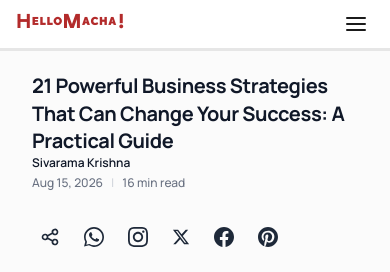
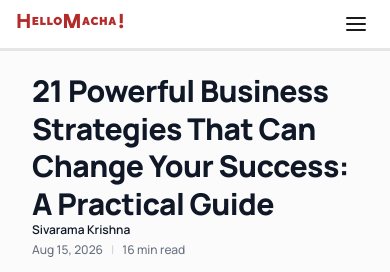
Before and after one commit to poornaprasadmacha/hellomacha, a Next.js app: page /21-powerful-business-strategies in a window 390 px wide. Shown: the top 272 px of the page. Built offline with nearby package versions, Linux system fonts and the light colour scheme.

Commit message:
Optimize H1 title styling with exact responsive text sizes and remove shadow classes for flat UI

```diff
--- a/app/[slug]/page.tsx
+++ b/app/[slug]/page.tsx
@@ -252,8 +252,7 @@ export default async function DynamicSlugPage({ params }: PageProps) {
         />
 
         <header className="mt-2 mb-8 text-left">
-          {/* Article Title (H1) - Medium title sizing for best UI/UX */}
-          <h1 className="mb-3 text-xl sm:text-2xl md:text-3xl font-bold leading-snug tracking-tight text-gray-900 text-left">
+          <h1 className="text-3xl md:text-4xl lg:text-5xl font-extrabold text-gray-900 leading-tight tracking-tight mb-6">
             {data.title}
           </h1>
 
@@ -274,9 +273,9 @@ export default async function DynamicSlugPage({ params }: PageProps) {
             <ShareButtons title={data.title} />
           </div>
 
-          {/* Croma Design 6: Featured Image with rounded-2xl corners */}
+          {/* Featured Image with rounded-2xl corners */}
           {data.thumbnail && (
-            <div className="relative w-full overflow-hidden rounded-2xl shadow-sm border border-gray-100 mb-8">
+            <div className="relative w-full overflow-hidden rounded-2xl border border-gray-100 mb-8">
               <img
                 src={data.thumbnail}
                 alt={data.title}
```
